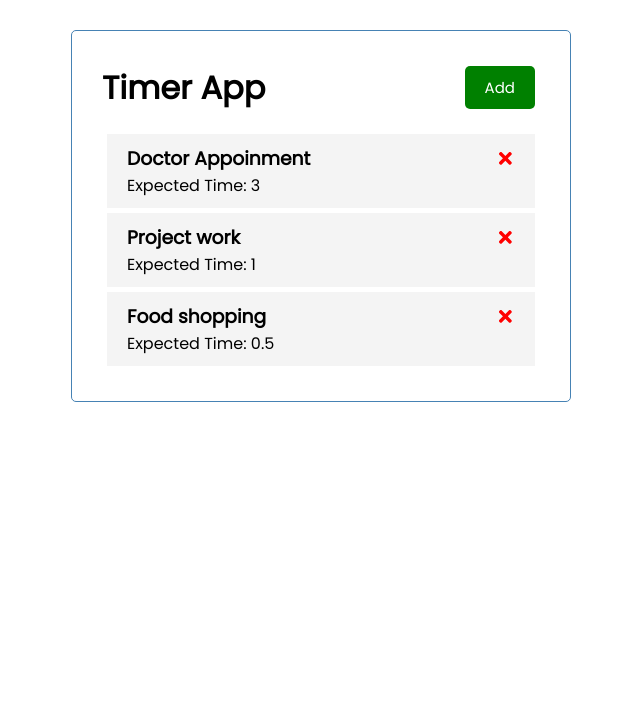
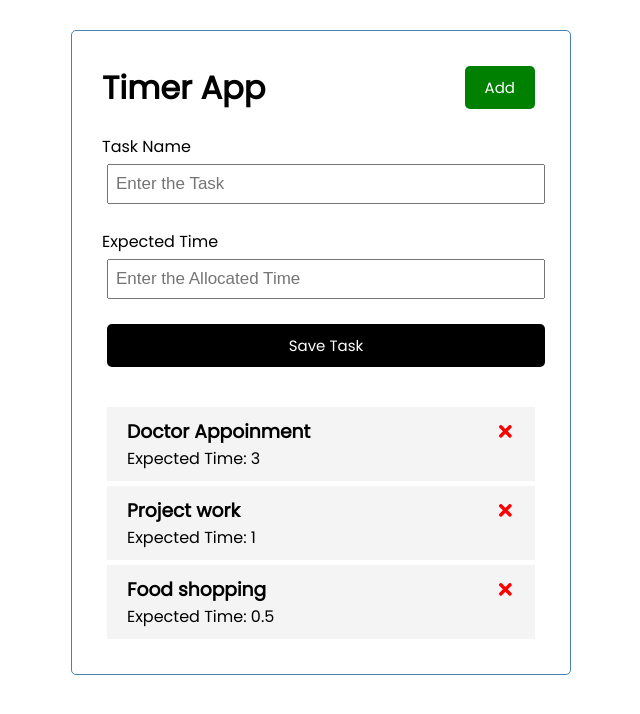
Before and after one commit to indar12/Timer, a React (Create React App) app: page / in a window 1280 px wide. Shown: the top 714 px of the page, without its empty margins (319-959 px from the left). Built offline with nearby package versions, Linux system fonts and the light colour scheme.

Commit message:
added new task to the list dynamically

```diff
--- /dev/null
+++ b/src/components/AddTask.js
@@ -0,0 +1,45 @@
+import React, { useState } from "react";
+
+const AddTask = ({onAdd}) => {
+  const [taskName, setTaskName] = useState("");
+  const [expectedTime, setExpectedTime] = useState("");
+  const onSubmit = (e) =>{
+    e.preventDefault();
+    if(!taskName || !expectedTime){
+        alert("Please Enter the required fields");
+        return;
+    }
+    onAdd({taskName,expectedTime})
+    setTaskName('')
+    setExpectedTime('')
+  }
+  return (
+    <form className="add-form" onSubmit={onSubmit}>
+      <div className="form-control">
+        <label>Task Name</label>
+        <input
+          type="text"
+          placeholder="Enter the Task"
+          value={taskName}
+          onChange={(e) => {
+            setTaskName(e.target.value);
+          }}
+        />
+      </div>
+      <div className="form-control">
+        <label>Expected Time</label>
+        <input
+          type="number"
+          placeholder="Enter the Allocated Time"
+          value={expectedTime}
+          onChange={(e) => {
+            setExpectedTime(e.target.value);
+          }}
+        />
+      </div>
+      <input className="btn btn-block" type="submit" value="Save Task" />
+    </form>
+  );
+};
+
+export default AddTask;
--- a/src/components/Timer.js
+++ b/src/components/Timer.js
@@ -1,26 +1,33 @@
 import Header from "./Header";
 import Tasks from "./Tasks";
 import React, { useState } from "react";
+import AddTask from "./AddTask";
 
 const Timer = () => {
   const [tasks, setTasks] = useState([
     {
       id: 1,
       taskName: "Doctor Appoinment",
-      expectedTime: 3,
+      expectedTime: '3',
     },
     {
       id: 2,
       taskName: "Project work",
-      expectedTime: 1,
+      expectedTime: '1',
     },
     {
       id: 3,
       taskName: "Food shopping",
-      expectedTime: 0.5,
+      expectedTime: '0.5',
     },
   ]);
   const title = "Timer App";
+  //add new task
+  const addTask = (task) =>{
+    const id = Math.floor(Math.random()*10000)+1;
+    const newTask = {id,...task};
+    setTasks([...tasks,newTask]);
+  }
   //delete the task
   const deleteTask = (id) =>{
     setTasks(tasks.filter((item)=>item.id!==id))
@@ -28,6 +35,7 @@ const Timer = () => {
   return (
     <div className="container">
       <Header title={title} />
+      <AddTask onAdd={addTask}/>
       {tasks.length>0 ? <Tasks tasks={tasks} onDelete={deleteTask}/> :  'No Task' }
     </div>
   );
```
